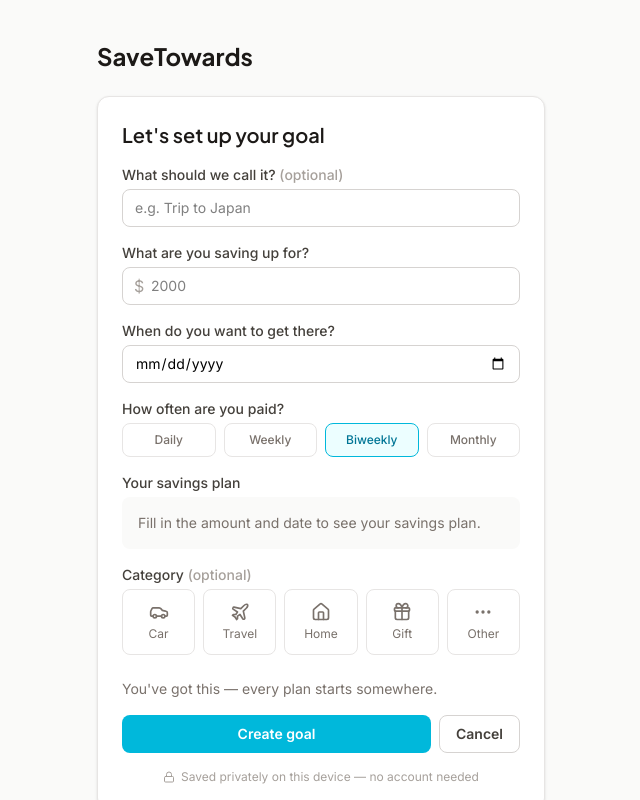
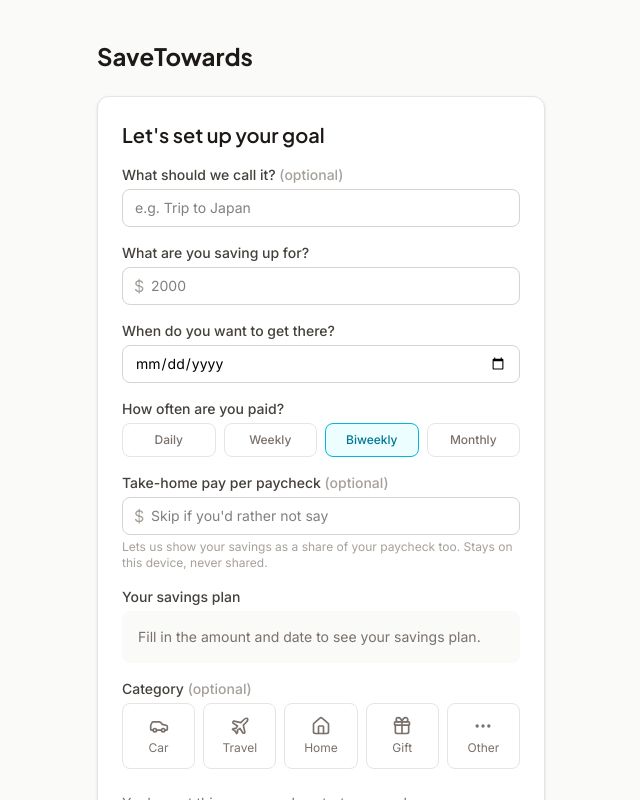
Before and after one commit to yichii/SaveTowards.com, a React (Vite) app: page / in a window 1280 px wide. Both pictures are taken after a click on the button "Start a goal". Shown: the top 800 px of the page, without its empty margins (319-959 px from the left). Built offline with nearby package versions, Linux system fonts and the light colour scheme.

Commit message:
feat: enhance income share calculations; add take-home pay input in GoalForm, display income share note in GoalCard and LivePlanPreview

```diff
--- a/src/components/GoalCard.jsx
+++ b/src/components/GoalCard.jsx
@@ -1,6 +1,6 @@
 import { useEffect, useRef, useState } from 'react'
 import { CheckCircle2, ChevronDown, ChevronUp, Pencil, Sparkles, Trash2 } from 'lucide-react'
-import { calculateSavingsPlan, headlineUnitWord } from '../utils/calculations'
+import { calculateSavingsPlan, headlineUnitWord, HIGH_INCOME_SHARE_THRESHOLD } from '../utils/calculations'
 import { FillIcon } from './FillIcon'
 import { JourneyProgress } from './JourneyProgress'
 import { ProgressBar } from './ProgressBar'
@@ -57,6 +57,15 @@
   100: "You did it! Goal reached.",
 }
 
+function incomeShareNote(plan) {
+  if (plan.headlineIncomeShare == null) return null
+  if (plan.exceedsFullPaycheck) return "That's more than a full paycheck each pay period."
+  if (plan.headlineIncomeShare >= HIGH_INCOME_SHARE_THRESHOLD) {
+    return `That's about ${plan.headlineIncomeShare.toFixed(0)}% of your take-home pay.`
+  }
+  return null
+}
+
 function savingsInputLabel(payFrequency) {
   if (payFrequency === 'daily') return 'Add what you saved today'
   if (payFrequency === 'weekly') return 'Add what you saved this week'
@@ -74,6 +83,7 @@
   const plan = calculateSavingsPlan(goal)
   const category = CATEGORIES.find((c) => c.key === goal.category)
   const Icon = category?.icon
+  const shareNote = plan.status !== 'met' ? incomeShareNote(plan) : null
 
   const prevPercentRef = useRef(null)
   const celebrationHideTimeoutRef = useRef(null)
@@ -176,6 +186,8 @@
           </p>
         )}
       </div>
+
+      {shareNote && <p className="-mt-2 text-sm text-stone-500">{shareNote}</p>}
 
       <div className="relative flex flex-col items-center gap-1 py-1">
         {celebration && (
--- a/src/components/GoalForm.jsx
+++ b/src/components/GoalForm.jsx
@@ -28,6 +28,7 @@
     return CATEGORIES.find((c) => c.key === initialGoal?.category)?.emojiOptions?.[0] ?? ''
   })
   const [payFrequency, setPayFrequency] = useState(initialGoal?.payFrequency ?? 'biweekly')
+  const [takeHomePay, setTakeHomePay] = useState(initialGoal?.takeHomePay ? String(initialGoal.takeHomePay) : '')
   const [errors, setErrors] = useState({})
 
   function handleCategoryChange(nextCategory) {
@@ -58,6 +59,13 @@
       nextErrors.targetDate = 'Target date can’t be in the past'
     }
 
+    if (takeHomePay !== '') {
+      const pay = Number(takeHomePay)
+      if (Number.isNaN(pay) || pay < 0) {
+        nextErrors.takeHomePay = 'Enter an amount of $0 or more'
+      }
+    }
+
     setErrors(nextErrors)
     return Object.keys(nextErrors).length === 0
   }
@@ -79,6 +87,7 @@
       category,
       emoji,
       payFrequency,
+      takeHomePay: takeHomePay === '' ? undefined : Number(takeHomePay),
       visualizationStyle: initialGoal?.visualizationStyle ?? 'fill',
       createdAt: initialGoal?.createdAt ?? now,
       lastUpdatedAt: savedAmountChanged ? now : (initialGoal?.lastUpdatedAt ?? now),
@@ -190,11 +199,36 @@
         </div>
       </div>
 
+      <div className="flex flex-col gap-1">
+        <label htmlFor="takeHomePay" className="text-sm font-medium text-stone-700">
+          Take-home pay per paycheck <span className="text-stone-400">(optional)</span>
+        </label>
+        <div className="relative">
+          <span className="pointer-events-none absolute left-3 top-1/2 -translate-y-1/2 text-stone-400">$</span>
+          <input
+            id="takeHomePay"
+            type="number"
+            inputMode="decimal"
+            min="0"
+            step="0.01"
+            value={takeHomePay}
+            onChange={(e) => setTakeHomePay(e.target.value)}
+            placeholder="Skip if you'd rather not say"
+            className="w-full rounded-lg border border-stone-300 py-2 pl-7 pr-3 text-sm focus:border-cyan-500 focus:outline-none focus:ring-1 focus:ring-cyan-500"
+          />
+        </div>
+        <p className="text-xs text-stone-400">
+          Lets us show your savings as a share of your paycheck too. Stays on this device, never shared.
+        </p>
+        {errors.takeHomePay && <p className="text-sm text-red-600">{errors.takeHomePay}</p>}
+      </div>
+
       <LivePlanPreview
         targetAmount={targetAmount}
         amountSaved={initialGoal ? amountSaved : 0}
         targetDate={targetDate}
         payFrequency={payFrequency}
+        takeHomePay={takeHomePay}
       />
 
       <div className="flex flex-col gap-1">
--- a/src/components/LivePlanPreview.jsx
+++ b/src/components/LivePlanPreview.jsx
@@ -1,8 +1,8 @@
-import { calculateSavingsPlan } from '../utils/calculations'
+import { calculateSavingsPlan, HIGH_INCOME_SHARE_THRESHOLD } from '../utils/calculations'
 
 const currency = new Intl.NumberFormat('en-US', { style: 'currency', currency: 'USD' })
 
-export function LivePlanPreview({ targetAmount, amountSaved, targetDate, payFrequency }) {
+export function LivePlanPreview({ targetAmount, amountSaved, targetDate, payFrequency, takeHomePay }) {
   const amount = Number(targetAmount)
   const validAmount = targetAmount !== '' && !Number.isNaN(amount) && amount > 0
   const validDate = !!targetDate
@@ -20,12 +20,27 @@
               amountSaved: Number(amountSaved) || 0,
               targetDate,
               payFrequency,
+              takeHomePay: Number(takeHomePay) || 0,
             })}
           />
         )}
       </div>
     </div>
   )
+}
+
+function IncomeShareNote({ plan }) {
+  if (plan.headlineIncomeShare == null) return null
+
+  if (plan.exceedsFullPaycheck) {
+    return <p className="mt-2 text-stone-500">That's more than a full paycheck each pay period.</p>
+  }
+
+  if (plan.headlineIncomeShare >= HIGH_INCOME_SHARE_THRESHOLD) {
+    return <p className="mt-2 text-stone-500">That's about {plan.headlineIncomeShare.toFixed(0)}% of your take-home pay.</p>
+  }
+
+  return null
 }
 
 function PlanBreakdown({ plan }) {
@@ -52,6 +67,7 @@
   }
 
   return (
+    <>
       <div className="grid grid-cols-2 gap-3">
         {plan.rows.filter((row) => row.visible).map((row) => (
           <div key={row.key}>
@@ -60,5 +76,7 @@
           </div>
         ))}
       </div>
+      <IncomeShareNote plan={plan} />
+    </>
   )
 }
--- a/src/utils/calculations.js
+++ b/src/utils/calculations.js
@@ -16,6 +16,9 @@
   perPaycheck: 'Per paycheck',
 }
 
+// Below this, income share isn't called out — the dollar figure alone is enough.
+export const HIGH_INCOME_SHARE_THRESHOLD = 50
+
 const UNIT_WORDS = {
   perDay: 'day',
   perWeek: 'week',
@@ -33,6 +36,15 @@
   const t = new Date(year, month - 1, day)
   const f = new Date(fromDate.getFullYear(), fromDate.getMonth(), fromDate.getDate())
   return Math.round((t - f) / 86400000)
+}
+
+// Required savings and take-home pay both scale linearly off a per-day rate,
+// so the share of income is the same fraction no matter which window
+// (day/week/month/paycheck) you compute it over — one scalar covers all of them.
+function computeIncomeShare({ takeHomePay, paycheckDays, perDay }) {
+  if (!takeHomePay || takeHomePay <= 0) return null
+  const takeHomePerDay = takeHomePay / paycheckDays
+  return (perDay / takeHomePerDay) * 100
 }
 
 // A row is meaningful only if its window actually fits inside the time
@@ -74,6 +86,7 @@
     : 100
   const daysRemaining = daysUntil(goal.targetDate)
   const paycheckDays = PAY_FREQUENCY_DAYS[goal.payFrequency] || PAY_FREQUENCY_DAYS.biweekly
+  const takeHomePay = Math.max(Number(goal.takeHomePay) || 0, 0)
 
   if (amountRemaining <= 0) {
     const rows = buildRows({ perDay: 0, perWeek: 0, perMonth: 0, perPaycheck: 0, paycheckDays, daysRemaining })
@@ -89,6 +102,8 @@
       rows,
       breakdownMode: 'grid',
       headlineUnit: 'perWeek',
+      headlineIncomeShare: null,
+      exceedsFullPaycheck: false,
     }
   }
 
@@ -100,6 +115,7 @@
   const perMonth = perDay * AVG_DAYS_PER_MONTH
   const perPaycheck = perDay * paycheckDays
 
+  const incomeShare = computeIncomeShare({ takeHomePay, paycheckDays, perDay })
   const rows = buildRows({ perDay, perWeek, perMonth, perPaycheck, paycheckDays, daysRemaining })
   const visibleNonDayRows = rows.filter((r) => r.key !== 'perDay' && r.visible)
   const breakdownMode = visibleNonDayRows.length === 0 ? 'single-line' : 'grid'
@@ -123,6 +139,8 @@
     rows,
     breakdownMode,
     headlineUnit,
+    headlineIncomeShare: incomeShare,
+    exceedsFullPaycheck: incomeShare != null ? incomeShare >= 100 : false,
   }
 }
 
```
Lines whose indentation alone changed are shown as unchanged.
